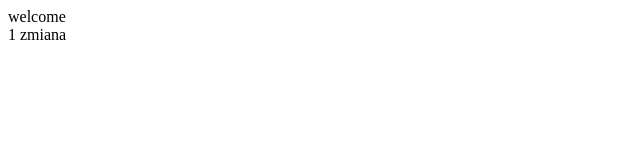
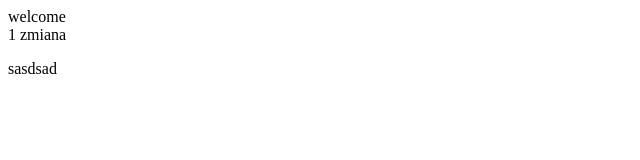
Before and after one commit to krawat10/test-repo, a plain HTML site: page index.html in a window 1280 px wide. Shown: the full height of the page, 0-640 px from the left. Drawn offline with Linux system fonts and the light colour scheme.

Commit message:
zmiana index

```diff
--- a/index.html
+++ b/index.html
@@ -1,2 +1,3 @@
 <div> welcome <div>
 <div> 1 zmiana <div>
+<p>sasdsad<p>
```
